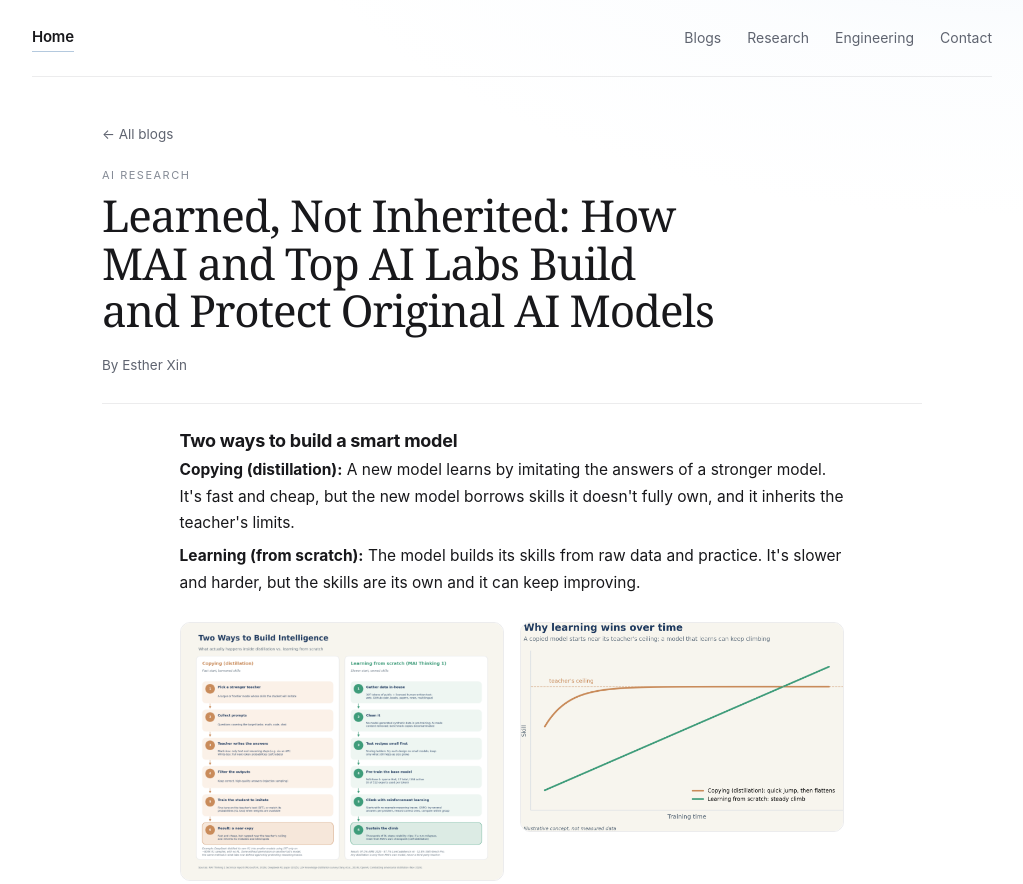
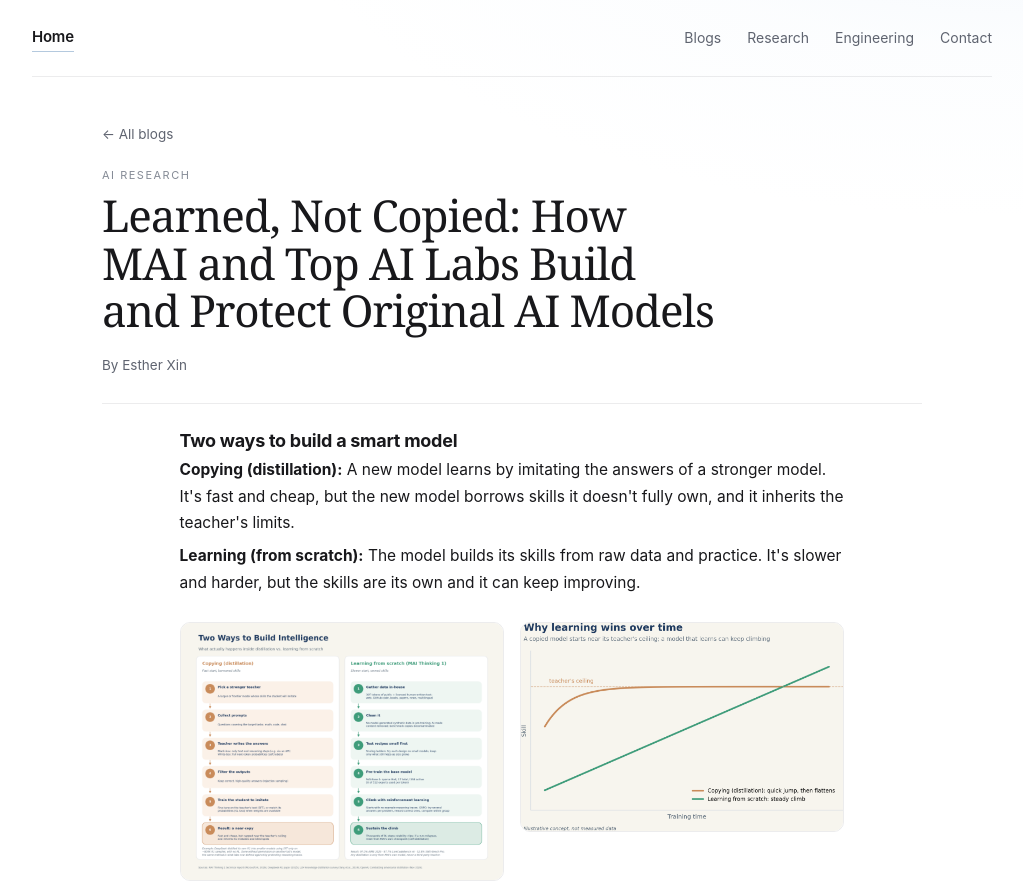
Before and after one commit to ethxin0011/ethxin0011.github.io, a plain HTML site: page blogs/learned-not-inherited/index.html in a window 1280 px wide. Shown: the top 884 px of the page, without its empty margins (128-1151 px from the left). Drawn offline with Linux system fonts and the light colour scheme.

Commit message:
Add files via upload

```diff
--- a/blogs/learned-not-inherited/index.html
+++ b/blogs/learned-not-inherited/index.html
@@ -3,9 +3,9 @@
 <head>
   <meta charset="utf-8">
   <meta name="viewport" content="width=device-width, initial-scale=1">
-  <meta name="description" content="Learned, Not Inherited: How MAI and Top AI Labs Build and Protect Original AI Models.">
+  <meta name="description" content="Learned, Not Copied: How MAI and Top AI Labs Build and Protect Original AI Models.">
   <meta name="theme-color" content="#ffffff">
-  <title>Learned, Not Inherited: How MAI and Top AI Labs Build and Protect Original AI Models | Esther Xin</title>
+  <title>Learned, Not Copied: How MAI and Top AI Labs Build and Protect Original AI Models | Esther Xin</title>
   <link rel="canonical" href="https://ethxin0011.github.io/blogs/learned-not-inherited/">
   <link rel="stylesheet" href="../../styles.css">
 </head>
@@ -25,7 +25,7 @@
       <header class="article-masthead">
         <a class="article-back" href="../"><span aria-hidden="true">&larr;</span> All blogs</a>
         <p class="eyebrow">AI research</p>
-        <h1>Learned, Not Inherited: How MAI and Top AI Labs Build and Protect Original AI Models</h1>
+        <h1>Learned, Not Copied: How MAI and Top AI Labs Build and Protect Original AI Models</h1>
         <p class="article-byline">By Esther Xin</p>
       </header>
       <div class="article-body">
```
